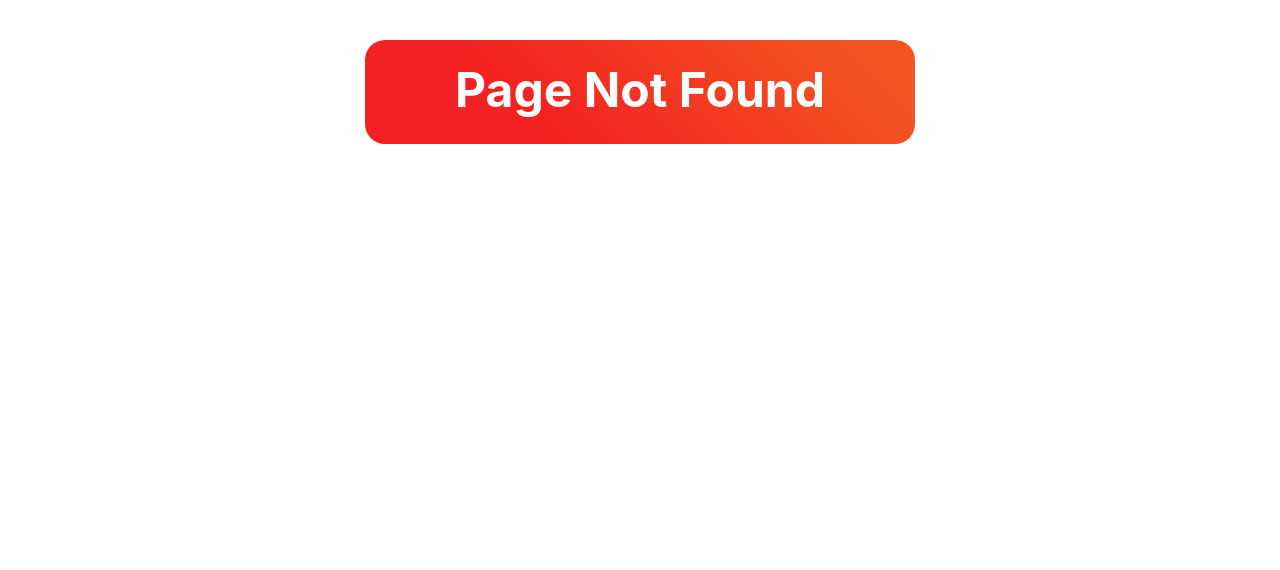
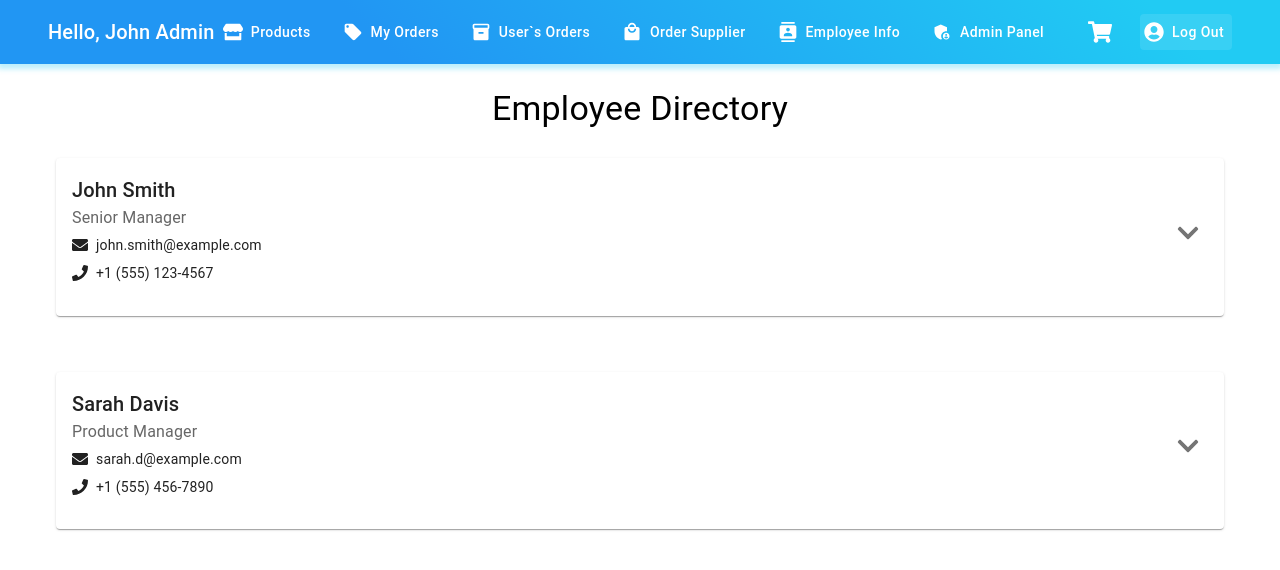
Before and after one commit to aaarono/SupermarketWebApp, a React (Create React App) app in the folder react-frontend/: page /admin/employee-info in a window 1280 px wide. Before the commit this address had no page. Shown: the top 570 px of the page. Built offline with nearby package versions, Linux system fonts and the light colour scheme.

Commit message:
react | Employee Info page

```diff
--- a/react-frontend/src/App.js
+++ b/react-frontend/src/App.js
@@ -11,6 +11,7 @@ import OrdersPage from './pages/OrdersPage';
 import ManageOrdersPage from './pages/ManageOrdersPage';
 import OrderSupplierPage from './pages/OrderSupplierPage';
 import AdminPanelPage from './pages/AdminPanelPage';
+import EmployeeInfoPage from './pages/EmployeeInfoPage';
 
 function App() {
 
@@ -42,6 +43,9 @@ function App() {
 
       <Route path="/employee/order-supplier" element={<EmployeeElement> <OrderSupplierPage OrderSupplierRole = { CURRENT_USER_ROLE } /> </EmployeeElement>} />
       <Route path="/admin/order-supplier" element={<AdminElement> <OrderSupplierPage OrderSupplierRole = { CURRENT_USER_ROLE } /> </AdminElement>} />
+
+      <Route path="/employee/employee-info" element={<EmployeeElement> <EmployeeInfoPage EmployeeInfoRole = { CURRENT_USER_ROLE }/> </EmployeeElement>} />
+      <Route path="/admin/employee-info" element={<AdminElement> <EmployeeInfoPage EmployeeInfoRole = { CURRENT_USER_ROLE }/> </AdminElement>} />
 
       <Route path="/admin/admin-panel" element={<AdminElement> <AdminPanelPage AdminPanelRole = { CURRENT_USER_ROLE } /> </AdminElement>} />
 
--- /dev/null
+++ b/react-frontend/src/components/EmployeeInfo.js
@@ -0,0 +1,144 @@
+import React, { useState } from "react";
+import {
+  Box,
+  Card,
+  CardContent,
+  Typography,
+  Collapse,
+  IconButton,
+  Grid,
+  useTheme,
+  useMediaQuery,
+  Chip,
+  Paper,
+  Tooltip
+} from "@mui/material";
+import { styled } from "@mui/system";
+import { FaChevronDown, FaChevronUp, FaUserTie, FaUsers, FaEnvelope, FaPhone } from "react-icons/fa";
+
+const StyledCard = styled(Card)(({ theme }) => ({
+  margin: "16px",
+  transition: "all 0.3s ease-in-out",
+  "&:hover": {
+    transform: "translateY(-5px)",
+    boxShadow: theme.shadows[10]
+  }
+}));
+
+const mockData = {
+  managers: [
+    {
+      id: 1,
+      name: "John Smith",
+      position: "Senior Manager",
+      department: "Engineering",
+      email: "john.smith@example.com",
+      phone: "+1 (555) 123-4567",
+      staff: [
+        {
+          id: 101,
+          name: "Alice Johnson",
+          position: "Developer",
+          department: "Engineering",
+          email: "alice.j@example.com",
+          phone: "+1 (555) 234-5678"
+        },
+        {
+          id: 102,
+          name: "Bob Wilson",
+          position: "Developer",
+          department: "Engineering",
+          email: "bob.w@example.com",
+          phone: "+1 (555) 345-6789"
+        }
+      ]
+    },
+    {
+      id: 2,
+      name: "Sarah Davis",
+      position: "Product Manager",
+      department: "Product",
+      email: "sarah.d@example.com",
+      phone: "+1 (555) 456-7890",
+      staff: [
+        {
+          id: 201,
+          name: "Mike Brown",
+          position: "Product Analyst",
+          department: "Product",
+          email: "mike.b@example.com",
+          phone: "+1 (555) 567-8901"
+        }
+      ]
+    }
+  ]
+};
+
+const EmployeeInfoCard = ({ employee, isManager = false }) => {
+  const [expanded, setExpanded] = useState(false);
+  const theme = useTheme();
+  const isMobile = useMediaQuery(theme.breakpoints.down("sm"));
+
+  const handleExpandClick = () => {
+    setExpanded(!expanded);
+  };
+
+  return (
+    <StyledCard role="article" aria-label={`Employee card for ${employee.name}`}>
+      <CardContent>
+        <Box display="flex" flexDirection={isMobile ? "column" : "row"} alignItems="center">
+          <Box flex={1}>
+            <Typography variant="h6" component="h2">{employee.name}</Typography>
+            <Typography color="textSecondary" gutterBottom>{employee.position}</Typography>
+            <Box display="flex" gap={1} alignItems="center" mb={1}>
+              <FaEnvelope />
+              <Typography variant="body2">{employee.email}</Typography>
+            </Box>
+            <Box display="flex" gap={1} alignItems="center" mb={1}>
+              <FaPhone />
+              <Typography variant="body2">{employee.phone}</Typography>
+            </Box>
+          </Box>
+          {isManager && (
+            <Tooltip title={expanded ? "Show less" : "Show team members"}>
+              <IconButton onClick={handleExpandClick} aria-expanded={expanded} aria-label="show more">
+                {expanded ? <FaChevronUp /> : <FaChevronDown />}
+              </IconButton>
+            </Tooltip>
+          )}
+        </Box>
+      </CardContent>
+      {isManager && (
+        <Collapse in={expanded} timeout="auto" unmountOnExit>
+          <CardContent>
+            <Typography variant="h6" gutterBottom>Team Members</Typography>
+            <Grid container spacing={2}>
+              {employee.staff.map((staffMember) => (
+                <Grid item xs={12} sm={6} key={staffMember.id}>
+                  <EmployeeInfoCard employee={staffMember} />
+                </Grid>
+              ))}
+            </Grid>
+          </CardContent>
+        </Collapse>
+      )}
+    </StyledCard>
+  );
+};
+
+const EmployeeInfo = () => {
+  return (
+    <Box sx={{ maxWidth: 1200, margin: "0 auto", padding: 3 }} role="main" aria-label="Employee hierarchy display">
+      <Typography variant="h4" component="h1" gutterBottom align="center">Employee Directory</Typography>
+      <Grid container spacing={3}>
+        {mockData.managers.map((manager) => (
+          <Grid item xs={12} key={manager.id}>
+            <EmployeeInfoCard employee={manager} isManager={true} />
+          </Grid>
+        ))}
+      </Grid>
+    </Box>
+  );
+};
+
+export default EmployeeInfo;
--- a/react-frontend/src/components/NavBarTypes/AdminNavBar.js
+++ b/react-frontend/src/components/NavBarTypes/AdminNavBar.js
@@ -20,6 +20,7 @@ import InventoryIcon from '@mui/icons-material/Inventory';
 import LocalMallIcon from '@mui/icons-material/LocalMall';
 import AdminPanelSettingsIcon from '@mui/icons-material/AdminPanelSettings';
 import { Link, useNavigate } from 'react-router-dom';
+import ContactsIcon from '@mui/icons-material/Contacts';
 
 const StyledAppBar = styled(AppBar)(({ theme }) => ({
   background: "linear-gradient(45deg, #2196F3 30%, #21CBF3 90%)",
@@ -143,6 +144,16 @@ const AdminNavBar = ({ NavBarTypeRole }) => {
               </StyledButton>
             </Tooltip>
 
+            <Tooltip title="Employee Info">
+              <StyledButton
+                startIcon={<ContactsIcon />}
+                aria-label="Employee Info"
+                onClick={() => navigate('/' + NavBarTypeRole + '/employee-info')}
+              >
+                Employee Info
+              </StyledButton>
+            </Tooltip>
+
             <Tooltip title="Admin Panel">
               <StyledButton
                 startIcon={<AdminPanelSettingsIcon />}
--- a/react-frontend/src/components/NavBarTypes/EmployeeNavBar.js
+++ b/react-frontend/src/components/NavBarTypes/EmployeeNavBar.js
@@ -19,6 +19,7 @@ import LocalOfferIcon from '@mui/icons-material/LocalOffer';
 import InventoryIcon from '@mui/icons-material/Inventory';
 import LocalMallIcon from '@mui/icons-material/LocalMall';
 import { Link, useNavigate } from 'react-router-dom';
+import ContactsIcon from '@mui/icons-material/Contacts';
 
 const StyledAppBar = styled(AppBar)(({ theme }) => ({
   background: "linear-gradient(45deg, #2196F3 30%, #21CBF3 90%)",
@@ -138,6 +139,16 @@ const EmployeeNavBar = ({ NavBarTypeRole }) => {
               </StyledButton>
             </Tooltip>
 
+            <Tooltip title="Employee Info">
+              <StyledButton
+                startIcon={<ContactsIcon />}
+                aria-label="Employee Info"
+                onClick={() => navigate('/' + NavBarTypeRole + '/employee-info')}
+              >
+                Employee Info
+              </StyledButton>
+            </Tooltip>
+
             <Tooltip title="Shopping Cart">
               <IconButton
                 color="inherit"
--- /dev/null
+++ b/react-frontend/src/pages/EmployeeInfoPage.js
@@ -0,0 +1,15 @@
+import React, { useState } from "react";
+import EmployeeInfo from "../components/EmployeeInfo";
+import NavBar from "../components/NavBar";
+
+const EmployeeInfoPage = ({ EmployeeInfoRole }) => {
+
+    return (
+      <>
+          <NavBar NavBarUserRole = { EmployeeInfoRole } />
+          <EmployeeInfo/>
+      </>
+    );
+};
+
+export default EmployeeInfoPage;
```
